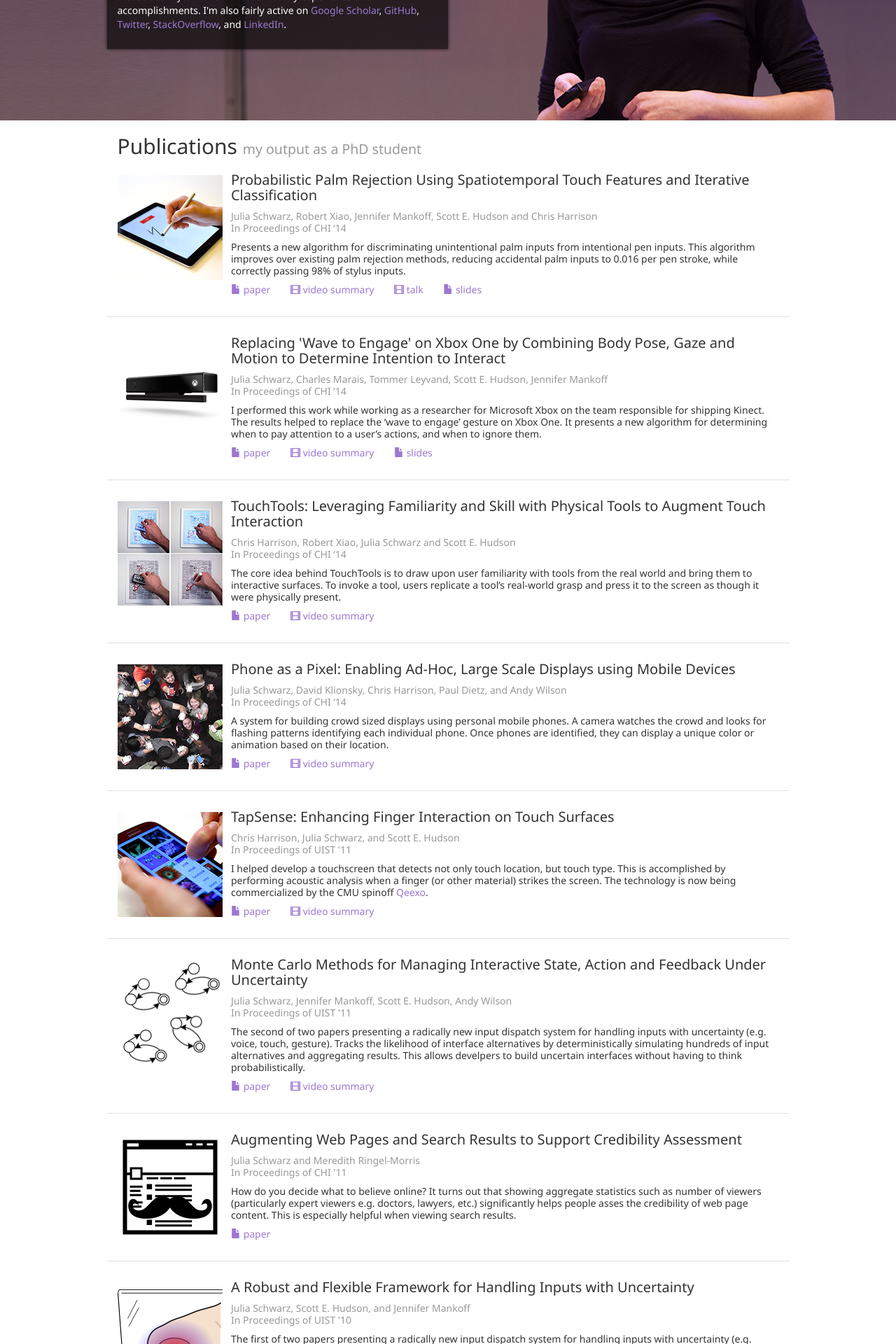
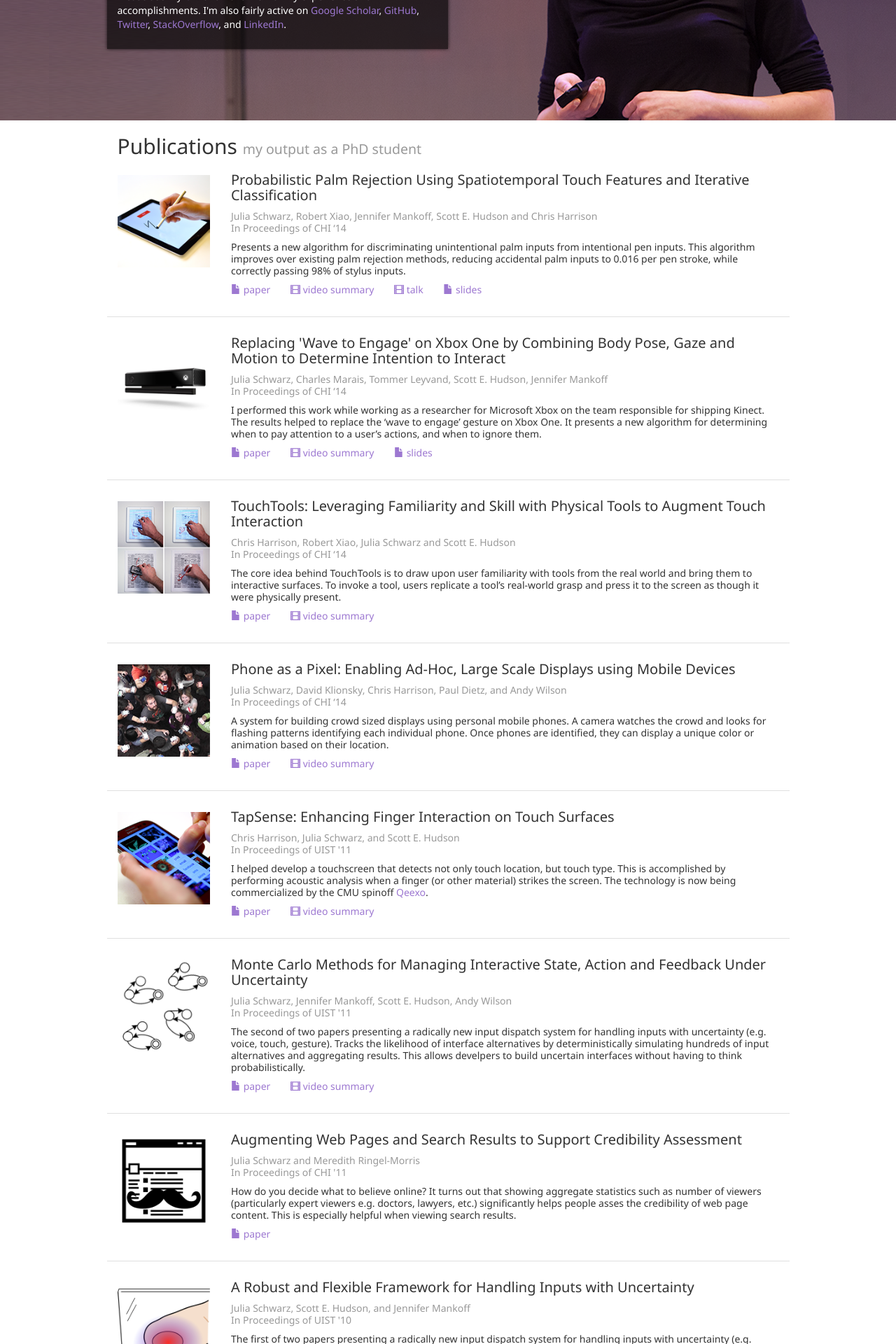
Before and after one commit to julenka/jsnet, a Jekyll site: the page built from index.html, in a window 1280 px wide. Shown: the part 341-2261 px from the top of the page at 70% size. Built offline with Jekyll 4.4.1, drawn with Linux system fonts in a browser that asks for light colours.

Commit message:
More tweaks

```diff
--- a/css/main.css
+++ b/css/main.css
@@ -121,16 +121,6 @@
     font-size: 20px;
 }
 
-.card img {
-    max-width: 150px;
-    max-height: 150px;
-}
-
-.card-first img {
-    max-width: 150px;
-    max-height: 150px;
-}
-
 a {
     /*color: #896CB1;*/
     /*color: #7C54B1;*/
```
